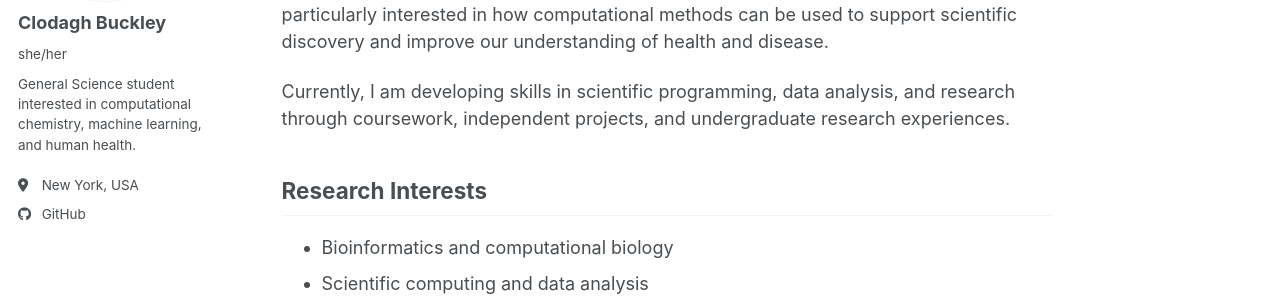
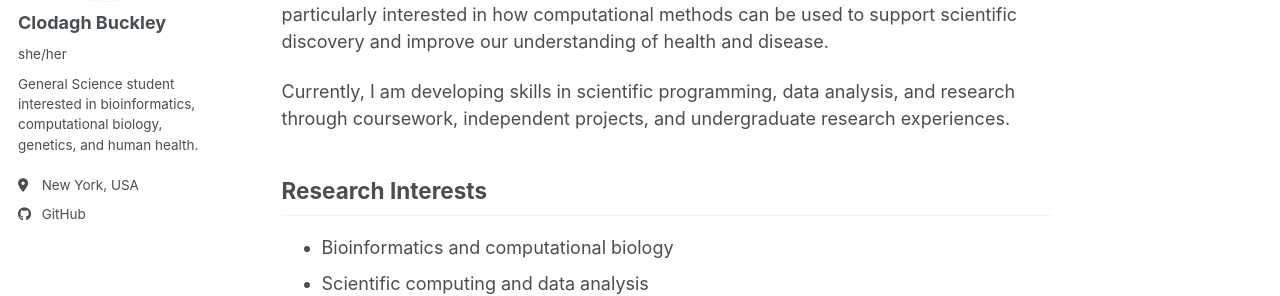
Before and after one commit to clodaghbuckley/clodaghbuckley.github.io, a Jekyll site: the page built from _pages/about.md, in a window 1280 px wide. Shown: the part 274-570 px from the top of the page. Built offline with Jekyll 4.4.1, drawn with Linux system fonts in a browser that asks for light colours; a script bundle is joined from its source files by our own code; library files that are not in the unit come from our copies.

Commit message:
update config

```diff
--- a/_config.yml
+++ b/_config.yml
@@ -12,7 +12,7 @@ site_theme               : "default" # The available themes options are "default
 title                    : "Clodagh Buckley"
 title_separator          : "-"
 name                     : "Clodagh Buckley"
-description              : "Undergraduate researcher interested in computational chemistry, machine learning, and human health."   # Update this with a general description of your site, this is the default if not overridden by a page
+description              : "Undergraduate General Science student interested in bioinformatics, computational biology, genetics, and human health."   # Update this with a general description of your site, this is the default if not overridden by a page
 url                      : https://clodaghbuckley.github.io # The base hostname & protocol for your site e.g. "https://[your GitHub username].github.io",
                                                            # or if you already have some other page hosted on Github then use "https://[your GitHub username].github.io/[Your Repo Name]"
 baseurl                  : "" # the subpath of your site, e.g. "/blog"
@@ -26,7 +26,7 @@ author:
   avatar           : "profile.png"
   name             : "Clodagh Buckley"
   pronouns         : "she/her"
-  bio              : "General Science student interested in computational chemistry, machine learning, and human health."
+  bio              : "General Science student interested in bioinformatics, computational biology, genetics, and human health."
   location         : "New York, USA"
   employer         :
   uri              : # URL
```
